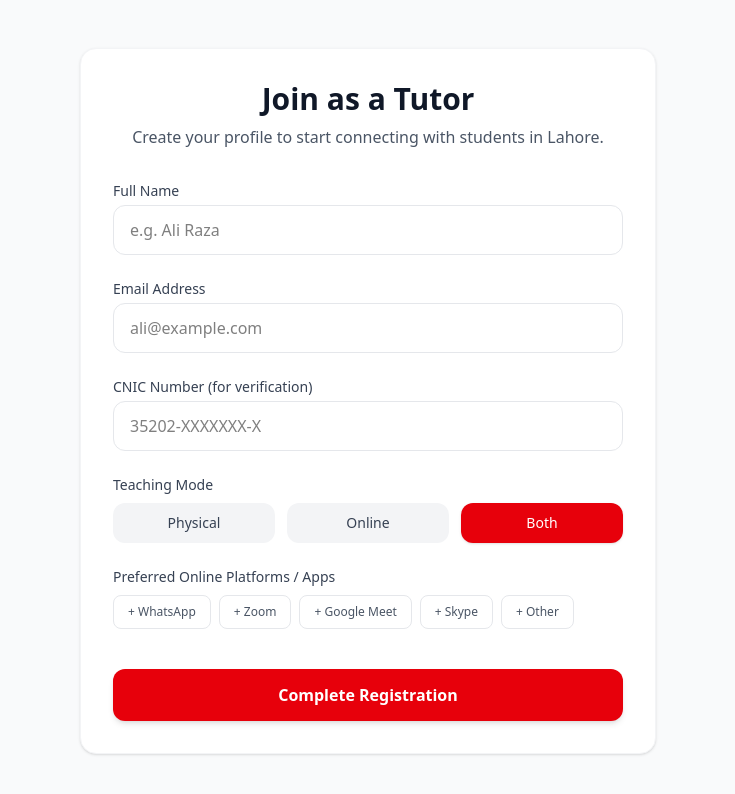
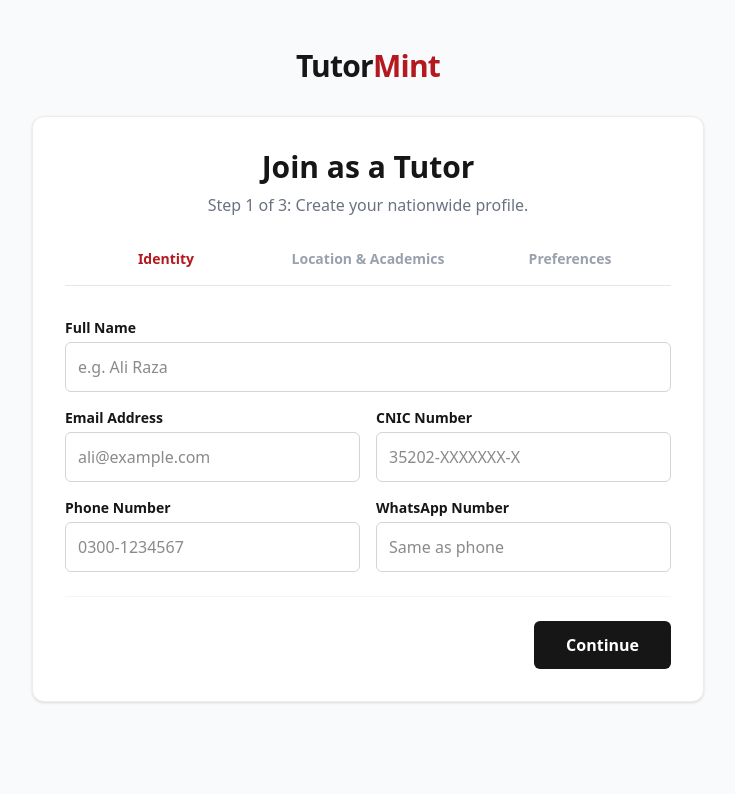
Before and after one commit to TechGuy3286/tutormint, a Next.js app: page /tutor/register in a window 1280 px wide. Shown: the top 794 px of the page, without its empty margins (272-1007 px from the left). Built offline with nearby package versions, Linux system fonts and the light colour scheme.

Commit message:
feat: implement tabbed registration UI for national scale

```diff
--- a/app/tutor/register/page.tsx
+++ b/app/tutor/register/page.tsx
@@ -1,183 +1,159 @@
 "use client";
 
 import { useState } from "react";
+import Link from "next/link";
 
-export default function TutorRegisterPage() {
+export default function TutorRegistration() {
+  const [currentStep, setCurrentStep] = useState(1);
   const [formData, setFormData] = useState({
     fullName: "",
     email: "",
     cnic: "",
-    teachingMode: "Both",
-    preferredApps: [] as string[],
+    phone_number: "",
+    whatsapp_number: "",
+    province: "",
+    city: "",
+    degrees: "",
+    teachingMode: "Physical",
+    onlinePlatforms: "",
   });
 
-  const appOptions = ["WhatsApp", "Zoom", "Google Meet", "Skype", "Other"];
+  const handleInputChange = (e: React.ChangeEvent<HTMLInputElement | HTMLSelectElement>) => {
+    setFormData({ ...formData, [e.target.name]: e.target.value });
+  };
 
-  const handleAppToggle = (app: string) => {
-    setFormData((prev) => {
-      const exists = prev.preferredApps.includes(app);
-      return {
-        ...prev,
-        preferredApps: exists
-          ? prev.preferredApps.filter((a) => a !== app)
-          : [...prev.preferredApps, app],
-      };
-    });
-  };
+  const nextStep = () => setCurrentStep((prev) => Math.min(prev + 1, 3));
+  const prevStep = () => setCurrentStep((prev) => Math.max(prev - 1, 1));
 
   const handleSubmit = async (e: React.FormEvent) => {
     e.preventDefault();
-
-    try {
-      // Send the data to our new API route
-      const response = await fetch('/api/tutor/register', {
-        method: 'POST',
-        headers: {
-          'Content-Type': 'application/json',
-        },
-        body: JSON.stringify(formData),
-      });
-
-      const data = await response.json();
-
-      if (response.ok) {
-        alert("Success! Your profile has been created.");
-        // Clear the form fields after successful submission
-        setFormData({
-          fullName: "",
-          email: "",
-          cnic: "",
-          teachingMode: "Both",
-          preferredApps: [],
-        });
-      } else {
-        // Show the error (like duplicate email/CNIC)
-        alert(`Error: ${data.error}`);
-      }
-    } catch (error) {
-      alert("A network error occurred. Please try again.");
-    }
+    // API wiring will go here in the next step
+    console.log("Ready to send to MongoDB:", formData);
+    alert("Form architecture ready! Check console for payload.");
   };
 
   return (
-    <div className="min-h-screen bg-gray-50 py-12 px-4 sm:px-6 lg:px-8">
-      <div className="max-w-xl mx-auto bg-white p-8 rounded-2xl shadow-sm border border-gray-100">
+    <div className="min-h-screen bg-[#F9FAFB] flex flex-col items-center pt-12 px-4 font-sans text-[#161616]">
+      <Link href="/" className="text-3xl font-bold tracking-tight mb-8">
+        Tutor<span className="text-[#B3191F]">Mint</span>
+      </Link>
+
+      <div className="bg-white max-w-2xl w-full rounded-xl shadow-sm border border-[#EDEDED] p-8">
         <div className="text-center mb-8">
-          <h2 className="text-3xl font-bold text-gray-900">Join as a Tutor</h2>
-          <p className="text-gray-600 mt-2">
-            Create your profile to start connecting with students in Lahore.
-          </p>
+          <h1 className="text-3xl font-extrabold mb-2">Join as a Tutor</h1>
+          <p className="text-gray-500">Step {currentStep} of 3: Create your nationwide profile.</p>
+        </div>
+
+        {/* Tab Indicators */}
+        <div className="flex justify-between mb-8 border-b border-gray-200 pb-4">
+          {["Identity", "Location & Academics", "Preferences"].map((label, index) => (
+            <div
+              key={label}
+              className={`flex-1 text-center font-semibold text-sm ${currentStep === index + 1 ? "text-[#B3191F]" : "text-gray-400"}`}
+            >
+              {label}
+            </div>
+          ))}
         </div>
 
         <form onSubmit={handleSubmit} className="space-y-6">
-          {/* Full Name */}
+          {/* STEP 1: IDENTITY */}
+          {currentStep === 1 && (
+            <div className="space-y-4 animate-in fade-in slide-in-from-right-4">
               <div>
-            <label className="block text-sm font-medium text-gray-700 mb-1">
-              Full Name
-            </label>
-            <input
-              type="text"
-              required
-              className="w-full px-4 py-3 rounded-xl border border-gray-200 focus:outline-none focus:ring-2 focus:ring-red-600"
-              placeholder="e.g. Ali Raza"
-              value={formData.fullName}
-              onChange={(e) =>
-                setFormData({ ...formData, fullName: e.target.value })
-              }
-            />
+                <label className="block text-sm font-semibold mb-1">Full Name</label>
+                <input type="text" name="fullName" value={formData.fullName} onChange={handleInputChange} required className="w-full border border-gray-300 rounded-md p-3 focus:outline-none focus:border-[#B3191F]" placeholder="e.g. Ali Raza" />
               </div>
-
-          {/* Email */}
+              <div className="grid grid-cols-1 md:grid-cols-2 gap-4">
                 <div>
-            <label className="block text-sm font-medium text-gray-700 mb-1">
-              Email Address
-            </label>
-            <input
-              type="email"
-              required
-              className="w-full px-4 py-3 rounded-xl border border-gray-200 focus:outline-none focus:ring-2 focus:ring-red-600"
-              placeholder="ali@example.com"
-              value={formData.email}
-              onChange={(e) =>
-                setFormData({ ...formData, email: e.target.value })
-              }
-            />
+                  <label className="block text-sm font-semibold mb-1">Email Address</label>
+                  <input type="email" name="email" value={formData.email} onChange={handleInputChange} required className="w-full border border-gray-300 rounded-md p-3 focus:outline-none focus:border-[#B3191F]" placeholder="ali@example.com" />
                 </div>
-
-          {/* CNIC */}
                 <div>
-            <label className="block text-sm font-medium text-gray-700 mb-1">
-              CNIC Number (for verification)
-            </label>
-            <input
-              type="text"
-              required
-              className="w-full px-4 py-3 rounded-xl border border-gray-200 focus:outline-none focus:ring-2 focus:ring-red-600"
-              placeholder="35202-XXXXXXX-X"
-              value={formData.cnic}
-              onChange={(e) =>
-                setFormData({ ...formData, cnic: e.target.value })
-              }
-            />
-          </div>
-
-          {/* Teaching Mode */}
-          <div>
-            <label className="block text-sm font-medium text-gray-700 mb-2">
-              Teaching Mode
-            </label>
-            <div className="grid grid-cols-3 gap-3">
-              {["Physical", "Online", "Both"].map((mode) => (
-                <button
-                  key={mode}
-                  type="button"
-                  onClick={() => setFormData({ ...formData, teachingMode: mode })}
-                  className={`py-2.5 px-4 rounded-xl text-sm font-medium transition-all ${
-                    formData.teachingMode === mode
-                      ? "bg-red-600 text-white shadow-sm"
-                      : "bg-gray-100 text-gray-700 hover:bg-gray-200"
-                  }`}
-                >
-                  {mode}
-                </button>
-              ))}
+                  <label className="block text-sm font-semibold mb-1">CNIC Number</label>
+                  <input type="text" name="cnic" value={formData.cnic} onChange={handleInputChange} required className="w-full border border-gray-300 rounded-md p-3 focus:outline-none focus:border-[#B3191F]" placeholder="35202-XXXXXXX-X" />
                 </div>
               </div>
-
-          {/* Preferred Apps */}
+              <div className="grid grid-cols-1 md:grid-cols-2 gap-4">
                 <div>
-            <label className="block text-sm font-medium text-gray-700 mb-2">
-              Preferred Online Platforms / Apps
-            </label>
-            <div className="flex flex-wrap gap-2">
-              {appOptions.map((app) => {
-                const isSelected = formData.preferredApps.includes(app);
-                return (
-                  <button
-                    key={app}
-                    type="button"
-                    onClick={() => handleAppToggle(app)}
-                    className={`py-2 px-3.5 rounded-lg text-xs font-medium border transition-all ${
-                      isSelected
-                        ? "border-red-600 bg-red-50 text-red-700"
-                        : "border-gray-200 bg-white text-gray-600 hover:border-gray-300"
-                    }`}
-                  >
-                    {isSelected ? "✓ " : "+ "}
-                    {app}
-                  </button>
-                );
-              })}
+                  <label className="block text-sm font-semibold mb-1">Phone Number</label>
+                  <input type="text" name="phone_number" value={formData.phone_number} onChange={handleInputChange} required className="w-full border border-gray-300 rounded-md p-3 focus:outline-none focus:border-[#B3191F]" placeholder="0300-1234567" />
+                </div>
+                <div>
+                  <label className="block text-sm font-semibold mb-1">WhatsApp Number</label>
+                  <input type="text" name="whatsapp_number" value={formData.whatsapp_number} onChange={handleInputChange} className="w-full border border-gray-300 rounded-md p-3 focus:outline-none focus:border-[#B3191F]" placeholder="Same as phone" />
                 </div>
               </div>
+            </div>
+          )}
 
-          {/* Submit Button */}
-          <button
-            type="submit"
-            className="w-full py-3.5 px-4 bg-red-600 hover:bg-red-700 text-white font-semibold rounded-xl shadow-md transition-all mt-4"
-          >
-            Complete Registration
+          {/* STEP 2: LOCATION & ACADEMICS */}
+          {currentStep === 2 && (
+            <div className="space-y-4 animate-in fade-in slide-in-from-right-4">
+              <div className="grid grid-cols-1 md:grid-cols-2 gap-4">
+                <div>
+                  <label className="block text-sm font-semibold mb-1">Province</label>
+                  <select name="province" value={formData.province} onChange={handleInputChange} className="w-full border border-gray-300 rounded-md p-3 bg-white focus:outline-none focus:border-[#B3191F]">
+                    <option value="">Select Province</option>
+                    <option value="Punjab">Punjab</option>
+                    <option value="Sindh">Sindh</option>
+                    <option value="KPK">Khyber Pakhtunkhwa</option>
+                    <option value="Balochistan">Balochistan</option>
+                    <option value="Federal">Federal (Islamabad)</option>
+                  </select>
+                </div>
+                <div>
+                  <label className="block text-sm font-semibold mb-1">City</label>
+                  <input type="text" name="city" value={formData.city} onChange={handleInputChange} required className="w-full border border-gray-300 rounded-md p-3 focus:outline-none focus:border-[#B3191F]" placeholder="e.g. Lahore, Karachi, Islamabad" />
+                </div>
+              </div>
+              <div>
+                <label className="block text-sm font-semibold mb-1">Highest Academic Degree(s)</label>
+                <input type="text" name="degrees" value={formData.degrees} onChange={handleInputChange} required className="w-full border border-gray-300 rounded-md p-3 focus:outline-none focus:border-[#B3191F]" placeholder="e.g. BS Computer Science (PU), MSc Physics" />
+              </div>
+            </div>
+          )}
+
+          {/* STEP 3: PREFERENCES */}
+          {currentStep === 3 && (
+            <div className="space-y-4 animate-in fade-in slide-in-from-right-4">
+              <div>
+                <label className="block text-sm font-semibold mb-1">Teaching Mode</label>
+                <select name="teachingMode" value={formData.teachingMode} onChange={handleInputChange} className="w-full border border-gray-300 rounded-md p-3 bg-white focus:outline-none focus:border-[#B3191F]">
+                  <option value="Physical">Physical (In-Person)</option>
+                  <option value="Online">Online Only</option>
+                  <option value="Both">Both (Physical & Online)</option>
+                </select>
+              </div>
+              {formData.teachingMode !== "Physical" && (
+                <div>
+                  <label className="block text-sm font-semibold mb-1">Preferred Online Platforms</label>
+                  <input type="text" name="onlinePlatforms" value={formData.onlinePlatforms} onChange={handleInputChange} className="w-full border border-gray-300 rounded-md p-3 focus:outline-none focus:border-[#B3191F]" placeholder="e.g. Zoom, Google Meet, Skype" />
+                </div>
+              )}
+            </div>
+          )}
+
+          {/* Form Navigation Controls */}
+          <div className="flex justify-between pt-6 mt-6 border-t border-gray-100">
+            {currentStep > 1 ? (
+              <button type="button" onClick={prevStep} className="px-6 py-3 border-2 border-gray-300 rounded-md font-bold text-gray-600 hover:bg-gray-50 transition-colors">
+                Back
               </button>
+            ) : (
+              <div></div> // Empty div to keep 'Next' button on the right
+            )}
+
+            {currentStep < 3 ? (
+              <button type="button" onClick={nextStep} className="px-8 py-3 bg-[#161616] text-white rounded-md font-bold hover:bg-gray-800 transition-colors">
+                Continue
+              </button>
+            ) : (
+              <button type="submit" className="px-8 py-3 bg-[#B3191F] text-white rounded-md font-bold hover:bg-red-800 transition-colors">
+                Submit Application
+              </button>
+            )}
+          </div>
         </form>
       </div>
     </div>
```
Lines whose indentation alone changed are shown as unchanged.
